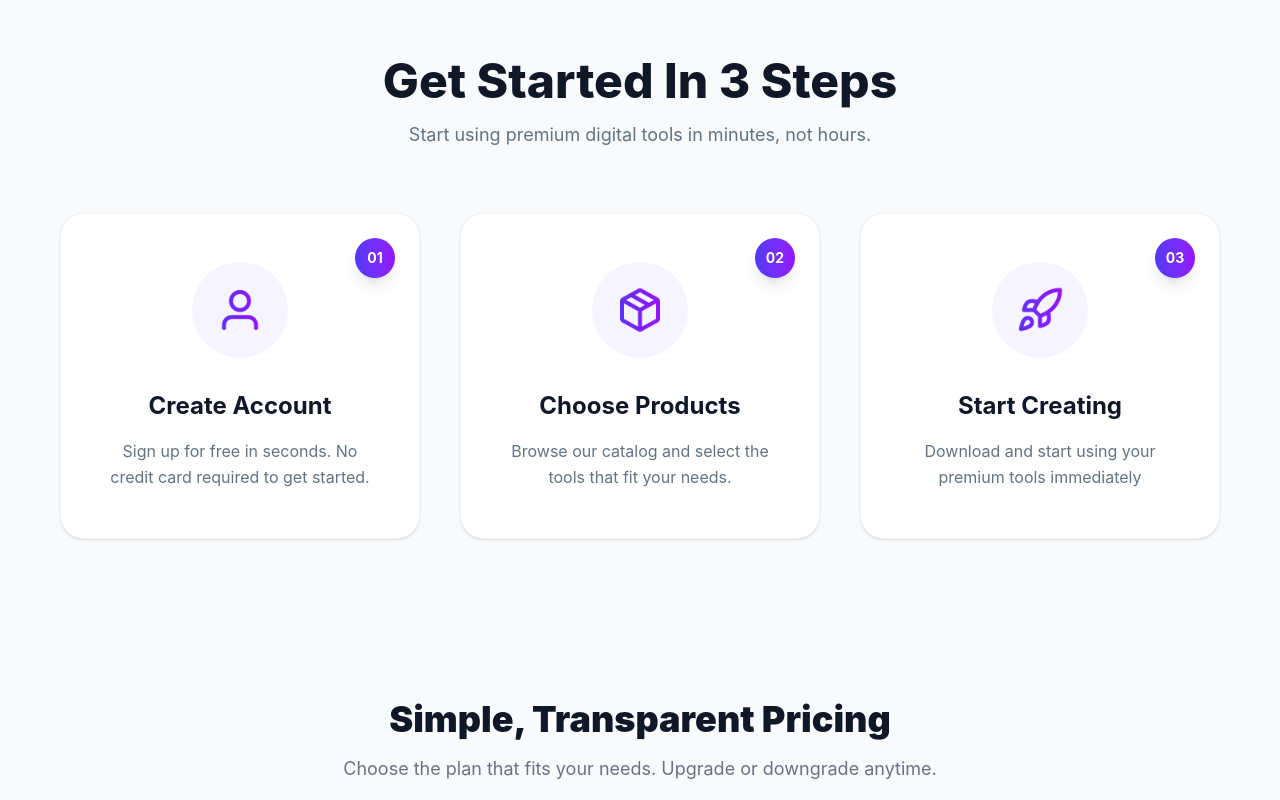
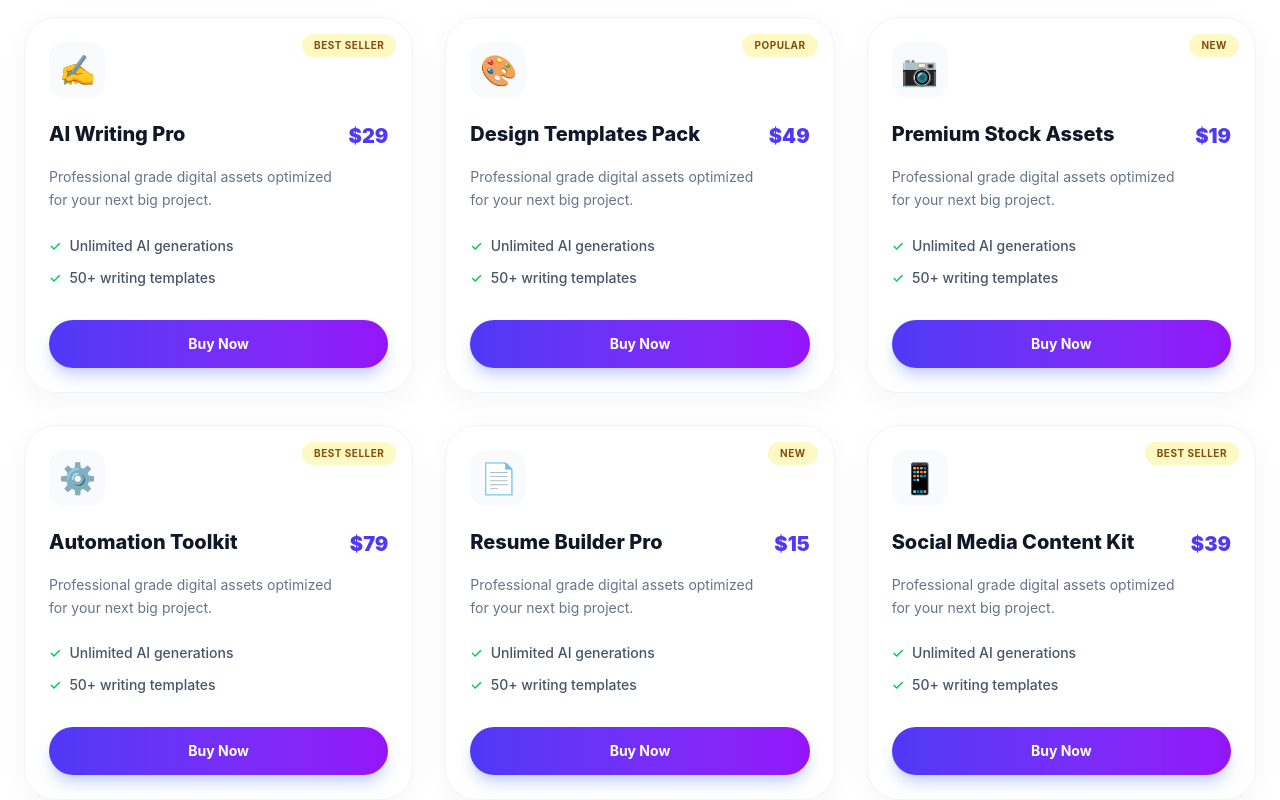
Before and after one commit to dhsuzon/digitools_project, a React (Vite) app: page / in a window 1280 px wide. Shown: the part 1560-2360 px from the top of the page. Built offline with nearby package versions, Linux system fonts and the light colour scheme.

Commit message:
addef functionallity

```diff
--- a/src/App.jsx
+++ b/src/App.jsx
@@ -1,26 +1,67 @@
+import React, { useState, Suspense, use } from "react";
 import "./App.css";
 import Banner from "./components/main/banner/Banner";
 import StepSection from "./components/main/stepsection/StepSection";
 import Navbar from "./components/navbar/Navbar";
-import PricingSection from "./components/main/pricingsection/PricingSection";
-import WorkFlowSection  from "./components/main/workflowsection/WorkFlowSection.jsx";
+import WorkFlowSection from "./components/main/workflowsection/WorkFlowSection.jsx";
 import Footer from "./components/main/footer/Footer.jsx";
 import StatsSection from "./components/main/statusSection/StatsSection.jsx";
-import ToggleButtons from "./components/main/tooglebuttons/ToggleButtons.jsx"
+import ToggleButtons from "./components/main/tooglebuttons/ToggleButtons.jsx";
+import ProductCard from "./components/productcard/ProductCard.jsx";
+import {
+  ProductProvider,
+  useProductContext,
+} from "./context/ProductContext.jsx";
+import SelectedCart from "./components/selectedcard/SelectedCart.jsx";
 
 
+const ProductList = () => {
+  const { productPromise } = useProductContext();
+  const products = use(productPromise);
+
+  return (
+    <div className="max-w-7xl mx-auto px-6 py-10">
+      <div className="grid grid-cols-1 md:grid-cols-2 lg:grid-cols-3 gap-8">
+        {products.map((item) => (
+          <ProductCard key={item.id} product={item} />
+        ))}
+      </div>
+    </div>
+  );
+};
+
 const App = () => {
+  const [activeTab, setActiveTab] = useState("products");
+
   return (
-    <>
-      <Navbar />
+    <ProductProvider>
+      <Navbar setActiveTab={setActiveTab} />
       <Banner />
-      < StatsSection/>
-      <ToggleButtons/>
+      <StatsSection />
+
+      <ToggleButtons activeTab={activeTab} setActiveTab={setActiveTab} />
+
+      <main className="min-h-100">
+        {activeTab === "products" ? (
+          <Suspense
+            fallback={
+              <div className="text-center py-20 font-bold">
+                Loading Tools...
+              </div>
+            }
+          >
+            <ProductList />
+          </Suspense>
+        ) : (
+          <SelectedCart />
+        )}
+      </main>
+
       <StepSection />
-      <PricingSection/>
-      <WorkFlowSection/>
-      <Footer/>
-    </>
+
+      <WorkFlowSection />
+      <Footer />
+    </ProductProvider>
   );
 };
 
--- a/src/components/main/tooglebuttons/ToggleButtons.jsx
+++ b/src/components/main/tooglebuttons/ToggleButtons.jsx
@@ -1,8 +1,9 @@
-import React, { useState } from "react";
+import React from "react";
+import { useProductContext } from "../../../context/ProductContext";
 
-const ToggleButtons = () => {
+const ToggleButtons = ({ activeTab, setActiveTab }) => {
+  const {cart} = useProductContext()
 
-  const [activeTab, setActiveTab] = useState("products");
 
   return (
     <section className="w-full bg-white pt-20 pb-10 px-6">
@@ -18,7 +19,7 @@ const ToggleButtons = () => {
         </div>
 
         <div className="flex justify-center gap-1 items-center p-1.5 bg-white w-fit mx-auto rounded-full border border-[#E2E8F0] shadow-sm">
-          {/* ২. Products Button */}
+
           <button
             onClick={() => setActiveTab("products")}
             className={`px-10 py-3.5 rounded-full  text-base transition-all cursor-pointer border-none scale-105 ${
@@ -30,7 +31,7 @@ const ToggleButtons = () => {
             Products
           </button>
 
-          {/* ৩. Cart Button */}
+
           <button
             onClick={() => setActiveTab("cart")}
             className={`px-10 py-3.5 rounded-full text-base transition-all cursor-pointer border-none flex items-center gap-2 ${
@@ -39,7 +40,7 @@ const ToggleButtons = () => {
                 : "text-[#25065D] bg-white font-medium"
             }`}
           >
-            Cart(0)
+            Cart({cart.length})
           </button>
         </div>
       </div>
--- a/src/components/navbar/Navbar.jsx
+++ b/src/components/navbar/Navbar.jsx
@@ -1,7 +1,11 @@
 import React from "react";
 import { LuShoppingCart } from "react-icons/lu";
+import { useProductContext } from "../../context/ProductContext";
 
-const Navbar = () => {
+
+const Navbar = ({ setActiveTab }) => {
+  const {cart} = useProductContext()
+
   return (
     <div className="bg-base-100 shadow-sm sticky top-0 z-50 w-full">
       <div className="max-w-7xl mx-auto px-4 sm:px-6 md:px-15 flex justify-between items-center h-20 md:h-24">
@@ -26,7 +30,7 @@ const Navbar = () => {
 
             <ul
               tabIndex={0}
-              className="menu menu-sm dropdown-content mt-3 z-[1] p-4 shadow-xl bg-base-100 rounded-box w-52 space-y-3 font-semibold border border-gray-100"
+              className="menu menu-sm dropdown-content mt-3 z-1 p-4 shadow-xl bg-base-100 rounded-box w-52 space-y-3 font-semibold border border-gray-100"
             >
               <li>
                 <a href="#products">Products</a>
@@ -73,10 +77,15 @@ const Navbar = () => {
 
         <div className="flex items-center gap-2 sm:gap-4 md:gap-6">
           <div className="relative cursor-pointer hover:scale-110 transition-transform p-2">
-            <LuShoppingCart className="text-xl md:text-2xl text-[#101727]" />
-            <span className="absolute top-0 right-0 bg-red-500 text-white text-[9px] md:text-[10px] rounded-full w-4 h-4 flex items-center justify-center">
-              0
-            </span>
+            <LuShoppingCart
+              onClick={() => setActiveTab("card")}
+              className="text-xl md:text-2xl text-[#101727]"
+            />
+            {cart.length > 0 && (
+              <span className="absolute top-0 right-0 bg-red-500 text-white text-[9px] md:text-[10px] rounded-full w-4 h-4 flex items-center justify-center">
+                {cart.length}
+              </span>
+            )}
           </div>
 
           <p className="hidden sm:block text-sm md:text-base font-semibold text-[#101727]/90 cursor-pointer hover:text-[#4F39F6] transition-colors whitespace-nowrap">
--- /dev/null
+++ b/src/components/productcard/ProductCard.jsx
@@ -0,0 +1,56 @@
+import React from "react";
+import { useProductContext } from "../../context/ProductContext";
+
+const ProductCard = ({ product }) => {
+  const { addToCart } = useProductContext();
+
+  return (
+    <div className="bg-white p-6 rounded-4xl border border-[#F1F5F9] shadow-[0_8px_30px_rgb(0,0,0,0.04)] hover:shadow-[0_8px_30px_rgb(79,57,246,0.1)] transition-all duration-300 flex flex-col justify-between h-full relative overflow-hidden group">
+      {product.tag && (
+        <span className="absolute top-4 right-4 bg-[#FEF9C3] text-[#854D0E] text-[10px] font-bold px-3 py-1 rounded-full uppercase tracking-wider">
+          {product.tag}
+        </span>
+      )}
+
+      <div>
+        <div className="mb-6">
+          <div className="w-14 h-14 bg-[#F8FAFC] rounded-2xl flex items-center justify-center text-3xl group-hover:scale-110 transition-transform">
+            {product.icon}
+          </div>
+        </div>
+
+        <div className="flex justify-between items-start mb-4">
+          <h3 className="text-xl font-extrabold text-[#101727] leading-tight">
+            {product.name}
+          </h3>
+          <span className="text-[#4F39F6] font-black text-xl">
+            ${product.price}
+          </span>
+        </div>
+
+        <p className="text-[#64748B] text-sm leading-relaxed mb-6">
+          Professional grade digital assets optimized <br /> for your next big
+          project.
+        </p>
+
+        <ul className="space-y-3 mb-8">
+          <li className="flex items-center gap-2 text-sm text-[#475569] font-medium">
+            <span className="text-green-500">✓</span> Unlimited AI generations
+          </li>
+          <li className="flex items-center gap-2 text-sm text-[#475569] font-medium">
+            <span className="text-green-500">✓</span> 50+ writing templates
+          </li>
+        </ul>
+      </div>
+
+      <button
+        onClick={() => addToCart(product)}
+        className="w-full py-3.5 rounded-full  bg-linear-to-r from-[#4F39F6] to-[#9514FA] text-white font-bold text-sm  transition-all cursor-pointer shadow-lg shadow-indigo-200 active:scale-95 border-none"
+      >
+        Buy Now
+      </button>
+    </div>
+  );
+};
+
+export default ProductCard;
--- /dev/null
+++ b/src/components/selectedcard/SelectedCart.jsx
@@ -0,0 +1,75 @@
+import React from "react";
+import { useProductContext } from "../../context/ProductContext";
+
+const SelectedCart = () => {
+  const { cart, removeFromCart, ClearSetectedCard } = useProductContext();
+
+
+  const totalPrice = cart.reduce((total, item) => total + item.price, 0);
+
+  if (cart.length === 0) {
+    return (
+      <div className="max-w-4xl mx-auto px-6 py-20 text-center">
+        <h2 className="text-2xl font-bold text-gray-300">Your cart is empty</h2>
+      </div>
+    );
+  }
+
+  return (
+    <div className="max-w-4xl mx-auto px-6 py-12 bg-white">
+
+      <h2 className="text-3xl font-bold text-gray-900 mb-10">Your Cart</h2>
+
+
+      <div className="space-y-8 mb-16">
+        {cart.map((item) => (
+          <div
+            key={item.id}
+            className="flex items-center justify-between group"
+          >
+
+            <div className="flex items-center gap-6">
+              <div className="text-4xl">{item.icon}</div>
+              <div>
+                <h4 className="text-xl font-bold text-gray-800">{item.name}</h4>
+                <p className="text-gray-500 font-semibold mt-1">
+                  ${item.price}
+                </p>
+              </div>
+            </div>
+
+
+            <button
+              onClick={() => removeFromCart(item.id)}
+              className="text-red-500 font-bold hover:underline cursor-pointer border-none bg-transparent transition-all"
+            >
+              Remove
+            </button>
+          </div>
+        ))}
+      </div>
+
+
+      <div className="flex flex-col gap-6">
+        <div className="flex justify-between items-center px-2">
+          <span className="text-gray-400 font-bold text-lg uppercase">
+            Total:
+          </span>
+          <span className="text-4xl font-black text-gray-900">
+            ${totalPrice}
+          </span>
+        </div>
+
+
+        <button
+          onClick={ClearSetectedCard}
+          className="w-full py-5 rounded-full bg-linear-to-r from-[#4F39F6] to-[#9514FA] text-white font-bold text-xl hover:bg-[#3D2AD1] shadow-xl shadow-indigo-100 transition-all cursor-pointer border-none active:scale-95"
+        >
+          Proceed To Checkout
+        </button>
+      </div>
+    </div>
+  );
+};
+
+export default SelectedCart;
--- /dev/null
+++ b/src/context/ProductContext.jsx
@@ -0,0 +1,41 @@
+import React, { createContext, useState, useContext } from "react";
+
+
+const productPromise = fetch("/ProductData.json").then((res) => res.json());
+
+const ProductContext = createContext();
+
+export const ProductProvider = ({ children }) => {
+  const [cart, setCart] = useState([]);
+
+  const addToCart = (product) => {
+    const isExist = cart.find((item) => item.id === product.id);
+    if (!isExist) {
+      setCart([...cart, product]);
+    }
+  };
+  const ClearSetectedCard =()=>{
+    setCart([])
+  }
+
+  const removeFromCart = (id) => {
+    setCart(cart.filter((item) => item.id !== id));
+  };
+
+  return (
+    <ProductContext.Provider
+      value={{
+        productPromise,
+        cart,
+        addToCart,
+        removeFromCart,
+        ClearSetectedCard,
+      }}
+    >
+      {children}
+    </ProductContext.Provider>
+  );
+};
+
+// eslint-disable-next-line react-refresh/only-export-components
+export const useProductContext = () => useContext(ProductContext);
```
